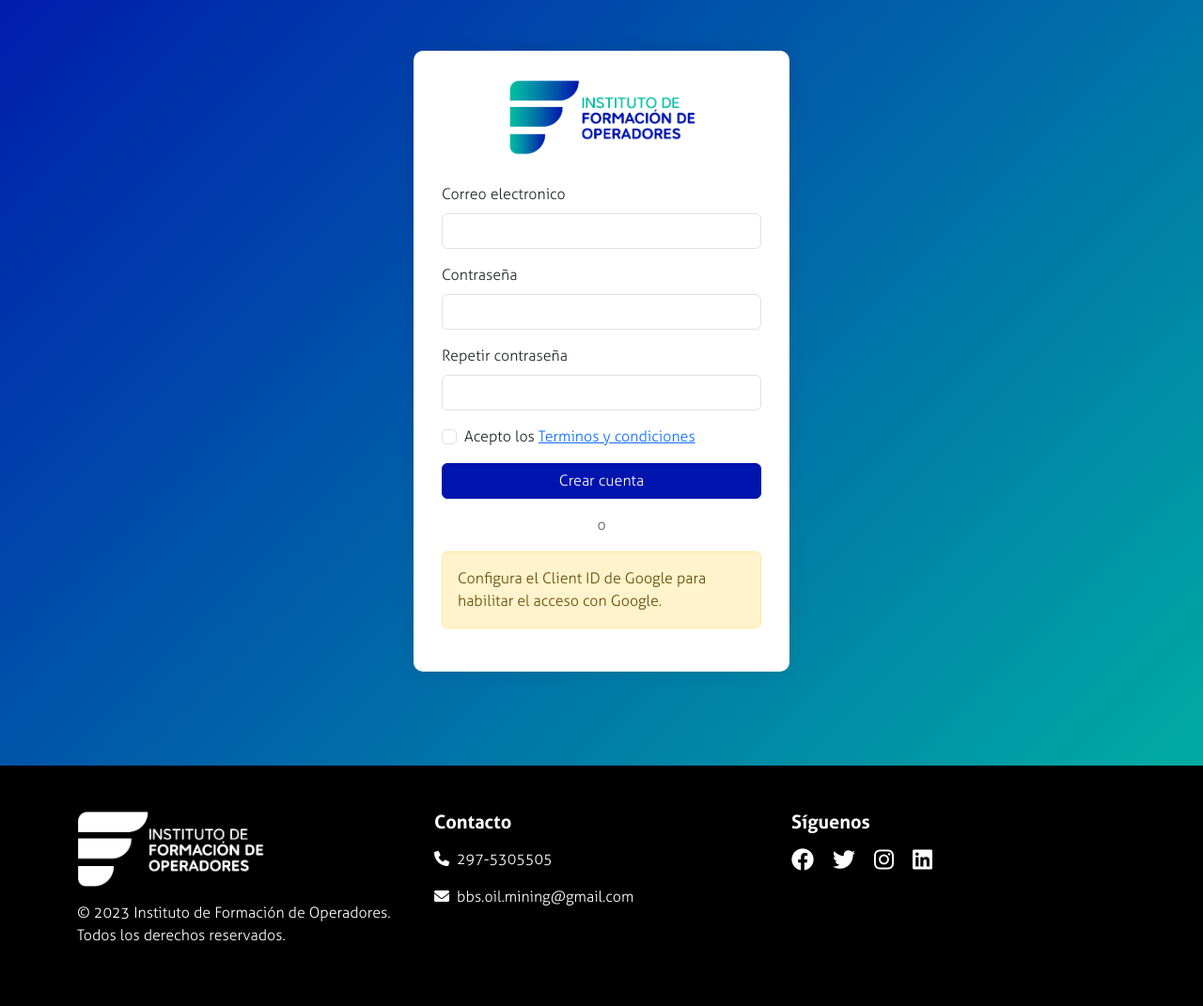
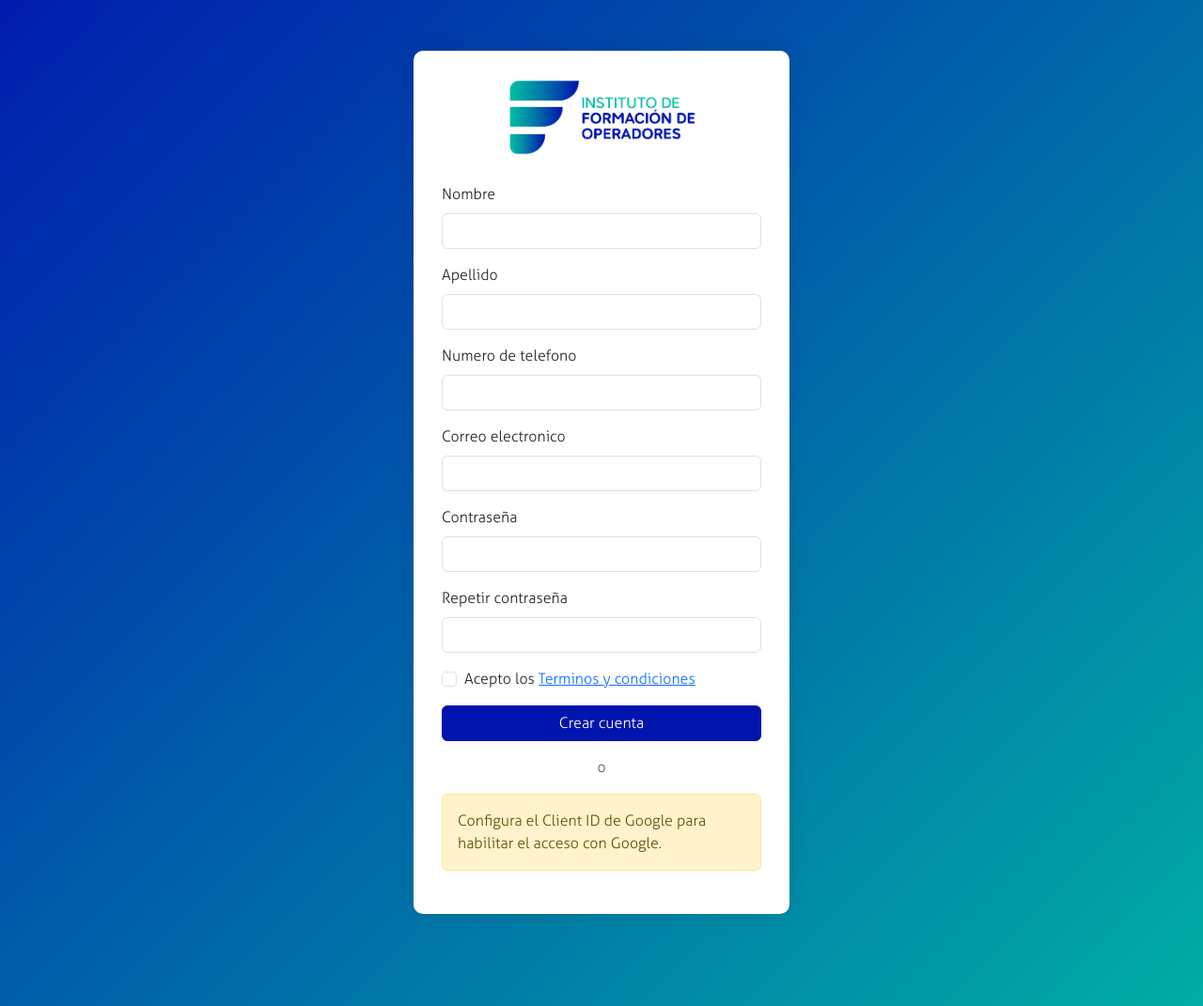
Before and after one commit to Juanimelillo159/intituto-formacion-de-operadores, a PHP site: page /intituto-formacion-de-operadores/registro.php in a window 1280 px wide. Shown: the part 132-1203 px from the top of the page at 94% size. Run offline with PHP 8.4, Linux system fonts and the light colour scheme; some libraries are stand-ins or nearby versions.

Commit message:
cambio en registro, agregados campos  telefono, nombre y apellido

```diff
--- a/historial_compras.php
+++ b/historial_compras.php
@@ -23,7 +23,6 @@ $page_description = 'Compras realizadas con tu cuenta del Instituto.';
         <div class="alert alert-info" role="alert">
             Todavia no registramos compras en tu cuenta.
         </div>
-        <a class="btn btn-primary" href="index.php#cursos">Explorar cursos</a>
     </div>
 </main>
 
--- a/registro.php
+++ b/registro.php
@@ -32,8 +32,20 @@ include("head.php") ?>
                 <?php endif; ?>
                 <form method="POST" action="register.php" id="form-registro">
                     <div class="mb-3">
+                        <label for="nombre" class="form-label">Nombre</label>
+                        <input type="text" class="form-control" name="nombre" id="nombre" required autocomplete="given-name">
+                    </div>
+                    <div class="mb-3">
+                        <label for="apellido" class="form-label">Apellido</label>
+                        <input type="text" class="form-control" name="apellido" id="apellido" required autocomplete="family-name">
+                    </div>
+                    <div class="mb-3">
+                        <label for="telefono" class="form-label">Numero de telefono</label>
+                        <input type="tel" class="form-control" name="telefono" id="telefono" required autocomplete="tel" inputmode="tel" pattern="[0-9+()\s-]{6,}" title="Ingresa un numero de telefono valido.">
+                    </div>
+                    <div class="mb-3">
                         <label for="email" class="form-label">Correo electronico</label>
-                        <input type="email" class="form-control" name="email" id="email" required>
+                        <input type="email" class="form-control" name="email" id="email" required autocomplete="email">
                     </div>
                     <div class="mb-3">
                         <label for="password" class="form-label">Contraseña</label>
@@ -70,6 +82,10 @@ include("head.php") ?>
             var password = document.getElementById('password');
             var confirm = document.getElementById('confirm_password');
             var submitButton = document.getElementById('btn-registrar');
+            var nombre = document.getElementById('nombre');
+            var apellido = document.getElementById('apellido');
+            var telefono = document.getElementById('telefono');
+            var emailInput = document.getElementById('email');
 
             var showModal = function(type, message, title) {
                 var text = message === undefined || message === null ? '' : String(message);
@@ -130,6 +146,17 @@ include("head.php") ?>
                 }
             };
 
+            var isEmpty = function(value) {
+                return value === null || value === undefined || value.trim() === '';
+            };
+
+            var getTrimmedValue = function(input) {
+                if (!input) {
+                    return '';
+                }
+                return input.value.trim();
+            };
+
             var validatePasswords = function() {
                 if (!password || !confirm) {
                     return;
@@ -161,11 +188,53 @@ include("head.php") ?>
                     return;
                 }
 
+                var requiredFields = [
+                    { element: nombre, message: 'Ingresa tu nombre.' },
+                    { element: apellido, message: 'Ingresa tu apellido.' },
+                    { element: telefono, message: 'Ingresa tu numero de telefono.' },
+                    { element: emailInput, message: 'Ingresa tu correo electronico.' }
+                ];
+
+                for (var i = 0; i < requiredFields.length; i++) {
+                    var field = requiredFields[i];
+                    if (!field.element) {
+                        continue;
+                    }
+                    if (isEmpty(field.element.value)) {
+                        showModal('error', field.message, 'Datos incompletos');
+                        field.element.focus();
+                        return;
+                    }
+                }
+
+                if (telefono) {
+                    var phoneValue = telefono.value.trim();
+                    var phonePattern = /^[0-9+()\s-]{6,}$/;
+                    if (!phonePattern.test(phoneValue)) {
+                        showModal('error', 'Ingresa un numero de telefono valido.', 'Datos incompletos');
+                        telefono.focus();
+                        return;
+                    }
+                }
+
                 if (submitButton) {
                     submitButton.disabled = true;
                 }
 
                 var formData = new FormData(form);
+
+                if (nombre) {
+                    formData.set('nombre', getTrimmedValue(nombre));
+                }
+                if (apellido) {
+                    formData.set('apellido', getTrimmedValue(apellido));
+                }
+                if (telefono) {
+                    formData.set('telefono', getTrimmedValue(telefono));
+                }
+                if (emailInput) {
+                    formData.set('email', getTrimmedValue(emailInput));
+                }
 
                 fetch(form.action, {
                     method: 'POST',
```
Also changed, not shown: register.php (+17 -8 lines).
